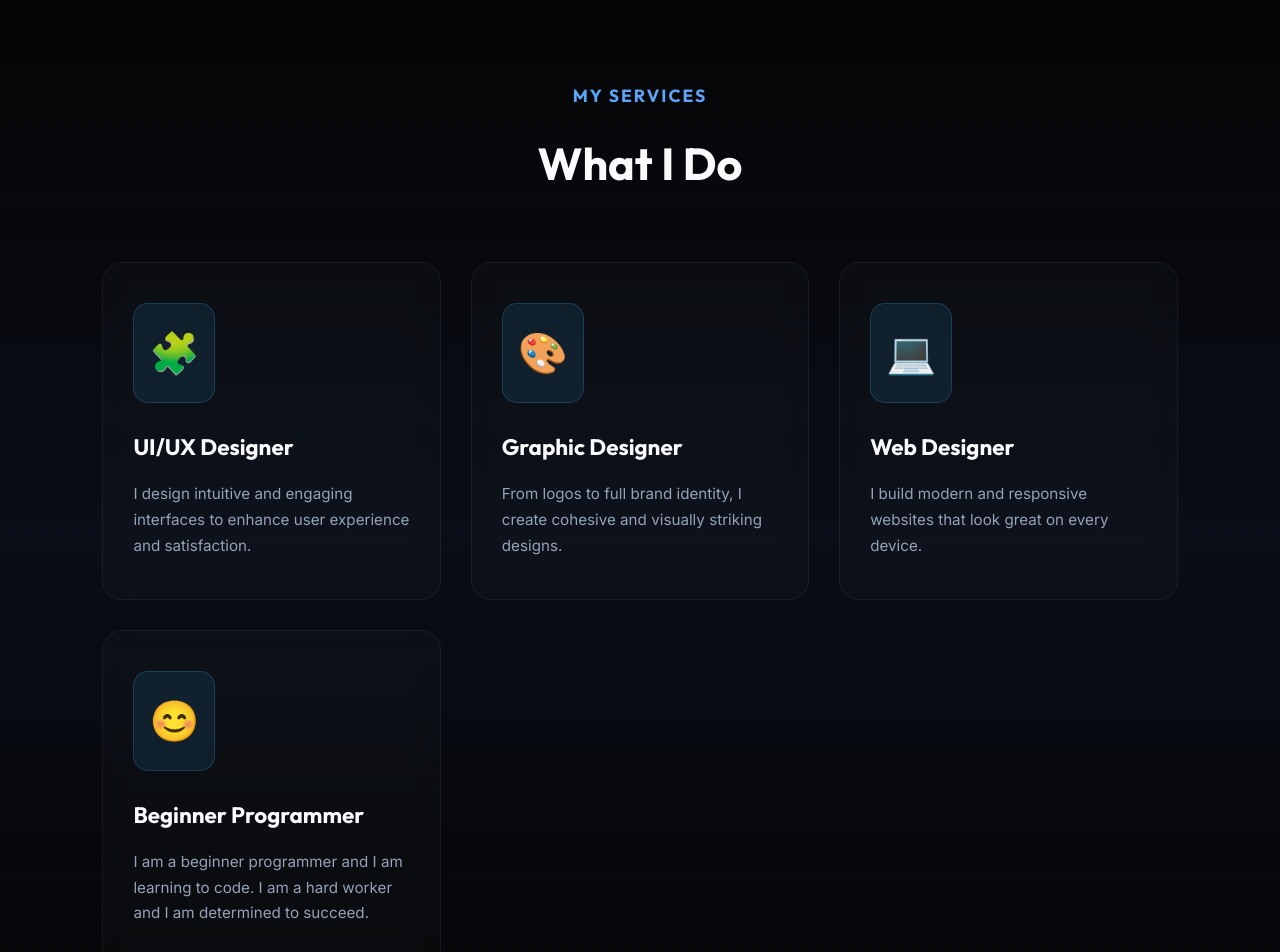
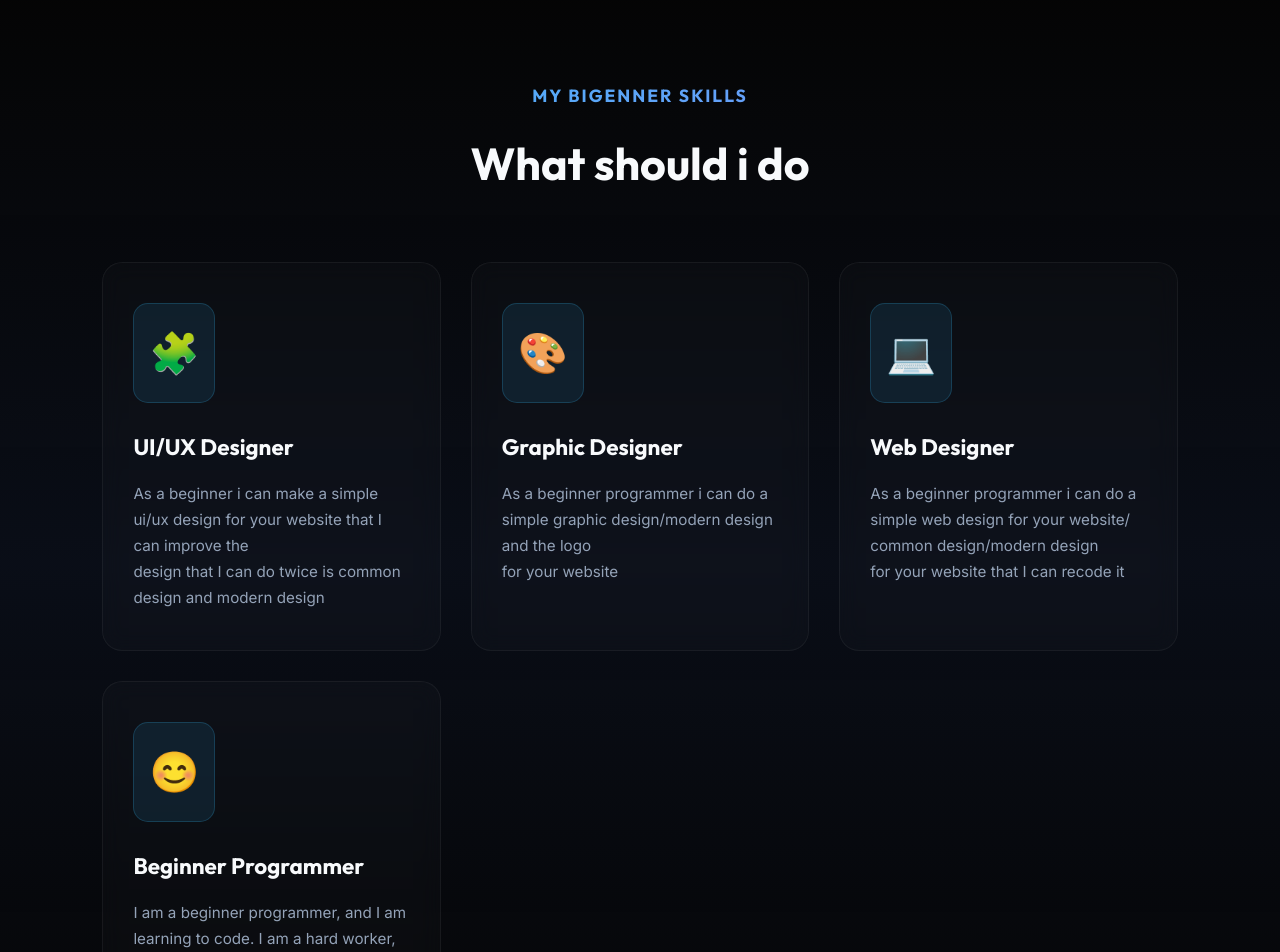
Before and after one commit to Lawrencejay22/simple_portfolio, a React (Vite) app: page / in a window 1280 px wide. Shown: the part 820-1772 px from the top of the page. Built offline with nearby package versions, Linux system fonts and the light colour scheme.

Commit message:
Update home.jsx

```diff
--- a/src/assets/pages/home.jsx
+++ b/src/assets/pages/home.jsx
@@ -21,7 +21,7 @@ export default function Home() {
             <section className="hero">
                 <div className="intro-text">
                     <h1 style={{ fontSize: '3rem', color: '#fff', fontWeight: 'bold', justifyContent: 'space-between' }}>
-                        Hi I'm Lawrence Jay Gabionza</h1>
+                        Hi, I'm Lawrence Jay Gabionza</h1>
                     <h3 className="typing-text">And I'm a <span>{typingText}</span></h3>
                     <br />
                     <p>
@@ -38,29 +38,38 @@ export default function Home() {
                 </div>
             </section>
             <section className="services">
-                <h3>My Services</h3>
-                <h2>What I Do</h2>
+                <h3>My bigenner skills</h3>
+                <h2>What should i do</h2>
                 <div className="service-boxes">
                     <div className="service-card">
                         <div className="icon">🧩</div>
                         <h4>UI/UX Designer</h4>
-                        <p>I design intuitive and engaging interfaces to enhance user experience and satisfaction.</p>
+                        <p> As a beginner i can make a simple ui/ux design for your website that I can improve the
+                            <br />
+                            design that I can do twice  is common design and modern design
+                        </p>
                     </div>
 
                     <div className="service-card">
                         <div className="icon">🎨</div>
                         <h4>Graphic Designer</h4>
-                        <p>From logos to full brand identity, I create cohesive and visually striking designs.</p>
+                        <p> As a beginner programmer i can do a simple graphic design/modern design and the logo
+                            <br />
+                            for your website
+                        </p>
                     </div>
                     <div className="service-card">
                         <div className="icon">💻</div>
                         <h4>Web Designer</h4>
-                        <p>I build modern and responsive websites that look great on every device.</p>
+                        <p> As a beginner programmer i can do a simple web design for your website/ common design/modern design
+                            <br />
+                            for your website that I can recode it
+                        </p>
                     </div>
                     <div className="service-card">
                         <div className="icon">😊</div>
                         <h4>Beginner Programmer</h4>
-                        <p>I am a beginner programmer and I am learning to code. I am a hard worker and I am determined to succeed.</p>
+                        <p>I am a beginner programmer, and I am learning to code. I am a hard worker, and I am determined to succeed.</p>
                     </div>
                 </div>
                 <br />
```
